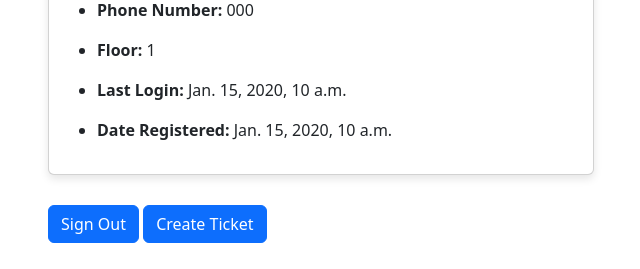
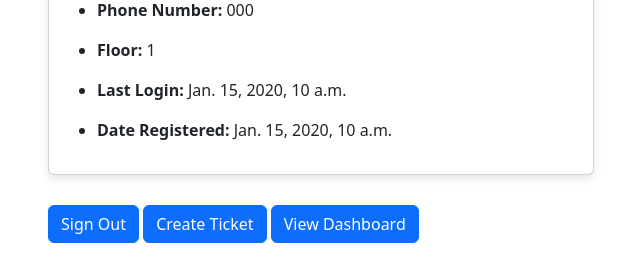
Before and after one commit to david7franco/ReziBo, a Django app: page /profile-view-rauser/ in a window 1280 px wide. Shown: the part 531-800 px from the top of the page, without its empty margins (34-674 px from the left). Run offline with Django 4.2, Linux system fonts and the light colour scheme; a user stored in the database is signed in; tables that the repository leaves empty hold one stand-in row (values such as "Sample post"); grey boxes marked "Sample" are stand-in pictures; some libraries are stand-ins or nearby versions.

Commit message:
Added View Dashboard buttons to profile pages wasnt able to navigate back before

```diff
--- a/accounts/templates/registration/profile-view-rauser.html
+++ b/accounts/templates/registration/profile-view-rauser.html
@@ -68,6 +68,7 @@
         <div class="flex-container">
             <a href="{% url 'logout' %}" class="btn btn-primary">Sign Out</a>
             <a href="{% url 'create_ticket' %}" class="btn btn-primary">Create Ticket</a>
+            <a href="{% url 'trello_board' %}" class="btn btn-primary">View Dashboard</a>
         </div>
     </div>
 
```
